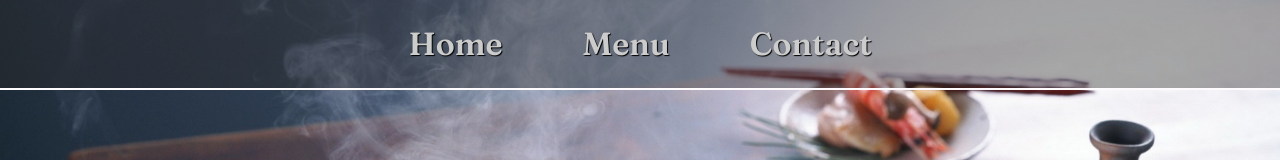
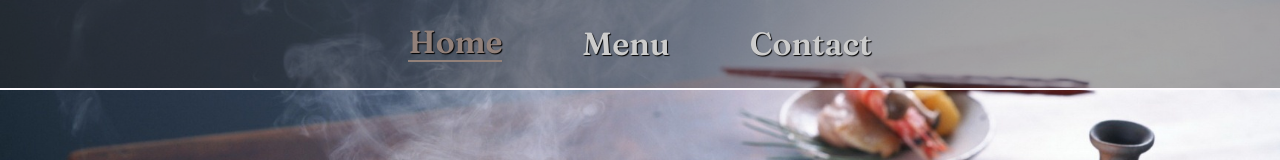
Before and after one commit to Bwade95/restaurant-page, a website built with webpack: page dist/index.html in a window 1280 px wide. In both pictures the pointer is over the item "Home". Shown: the top 160 px of the page. Built offline with nearby package versions, Linux system fonts and the light colour scheme.

Commit message:
added styling

```diff
--- a/src/styles.css
+++ b/src/styles.css
@@ -51,6 +51,12 @@ nav {
     text-shadow: 1px 1px 1px black;
 }
 
+.nav-list:hover{
+    color: #92817A;
+    border-bottom: 2px solid #92817a;
+    padding-bottom: 2px;
+}
+
 footer {
     height: 90px;
     border-top: 2px solid var(--bright-white);
```
